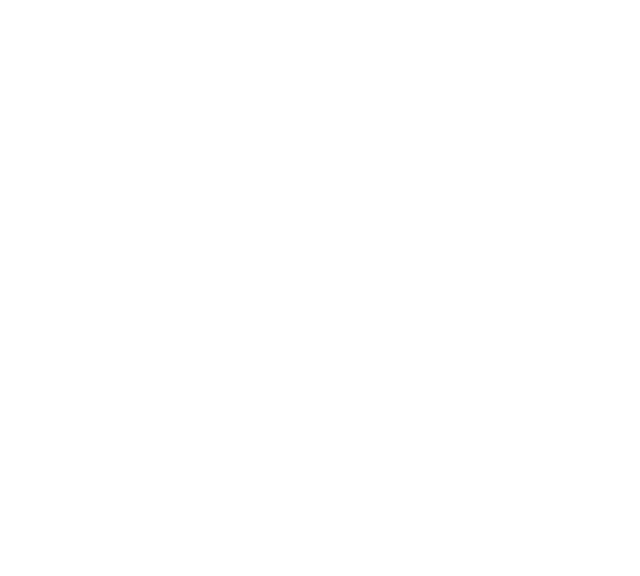
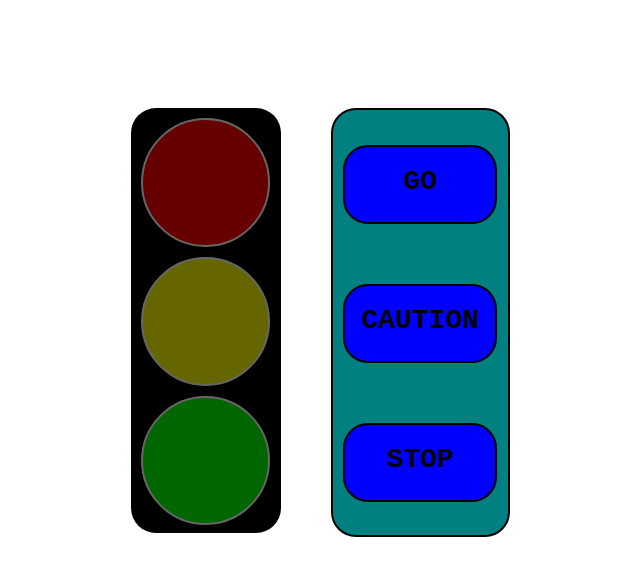
Before and after one commit to amyzhang011/ga_fewd_repository_test1, a plain HTML site: page GA_TrafficLight_amyzhang/index.html in a window 1280 px wide. Shown: the whole page, without its empty margins (277-917 px from the left). Drawn offline with Linux system fonts and the light colour scheme.

Commit message:
Traffic Light assignment

```diff
--- a/GA_TrafficLight_amyzhang/css/main.css
+++ b/GA_TrafficLight_amyzhang/css/main.css
@@ -0,0 +1,95 @@
+.body {
+  display: inline-block;
+}
+
+.LightBox {
+  position: absolute;
+  height: 425px;
+  width: 150px;
+  border-radius: 25px;
+  background-color: black;
+  margin-left: 400px;
+  margin-right: auto;
+  margin-top: 100px;
+}
+
+.circle {
+  position: relative;
+  border: 2px solid white;
+  border-radius: 50%;
+  height: 125px;
+  width: 125px;
+  background-color: black;
+  margin-left: 10px;
+  margin-right: 5px;
+  margin-top: 10px;
+}
+
+.red {
+  background-color: red;
+  opacity: .4;
+  transition: opacity 2s ease-out 0s;
+}
+
+.red:hover {
+  background-color: red;
+  opacity: 1;
+  box-shadow: 0px 0px 15px 15px red;
+
+}
+
+.yellow {
+  background-color: yellow;
+  opacity: .4;
+  transition: opacity 2s ease-out 0s;
+}
+
+.yellow:hover {
+  background-color: yellow;
+  opacity: 1;
+  box-shadow: 0px 0px 15px 15px yellow;
+}
+
+.green {
+  background-color: lime;
+  opacity: .4;
+  transition: opacity 2s ease-out 0s;
+}
+
+.green:hover {
+  background-color: lime;
+  opacity: 1;
+  box-shadow: 0px 0px 15px 15px lime;
+}
+
+.ControlBox {
+  position: absolute;
+  height: 425px;
+  width: 175px;
+  border-radius: 25px;
+  background-color: teal;
+  border: 2px solid black;
+  margin-left: 600px;
+  margin-right: auto;
+  margin-top: 100px;
+}
+
+.button {
+  position: relative;
+  border: 2px solid black;
+  border-radius: 25px;
+  height: 75px;
+  width: 150px;
+  background-color: blue;
+  margin-left: 10px;
+  margin-top: 35px;
+  margin-bottom: 60px;
+  text-align: center;
+  font-size: 14px;
+  font-family: "courier new", sans-serif;
+}
+
+.button:hover {
+  background-color: purple;
+  cursor: pointer;
+}
--- a/GA_TrafficLight_amyzhang/index.html
+++ b/GA_TrafficLight_amyzhang/index.html
@@ -1,4 +1,5 @@
 <!DOCTYPE html>
+
 <html>
 <head>
 	<title>Traffic Light</title>
@@ -6,5 +7,23 @@
 </head>
 <body>
 
+	<div class="LightBox">
+    <div class="circle red"></div>
+    <div class="circle yellow"></div>
+    <div class="circle green"></div>
+	</div>
+
+  <div class="ControlBox">
+    <div class="button go">
+    	<h1>GO</h1>
+    </div>
+    <div class="button caution">
+    	<h1>CAUTION</h1>
+    </div>
+    <div class="button stop">
+    	<h1>STOP</h1>
+    </div>
+  </div>
+
 </body>
 </html>
```
